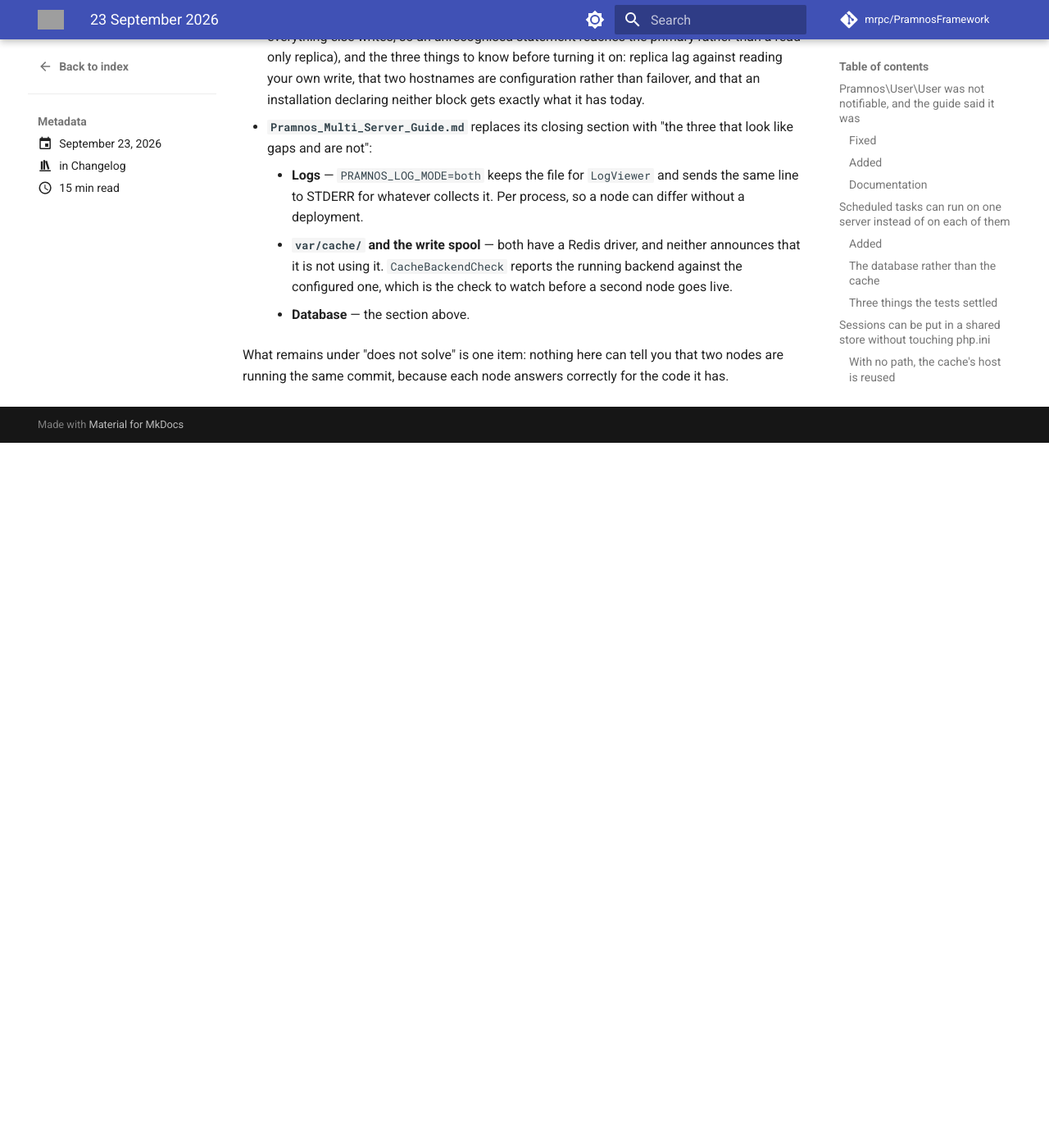
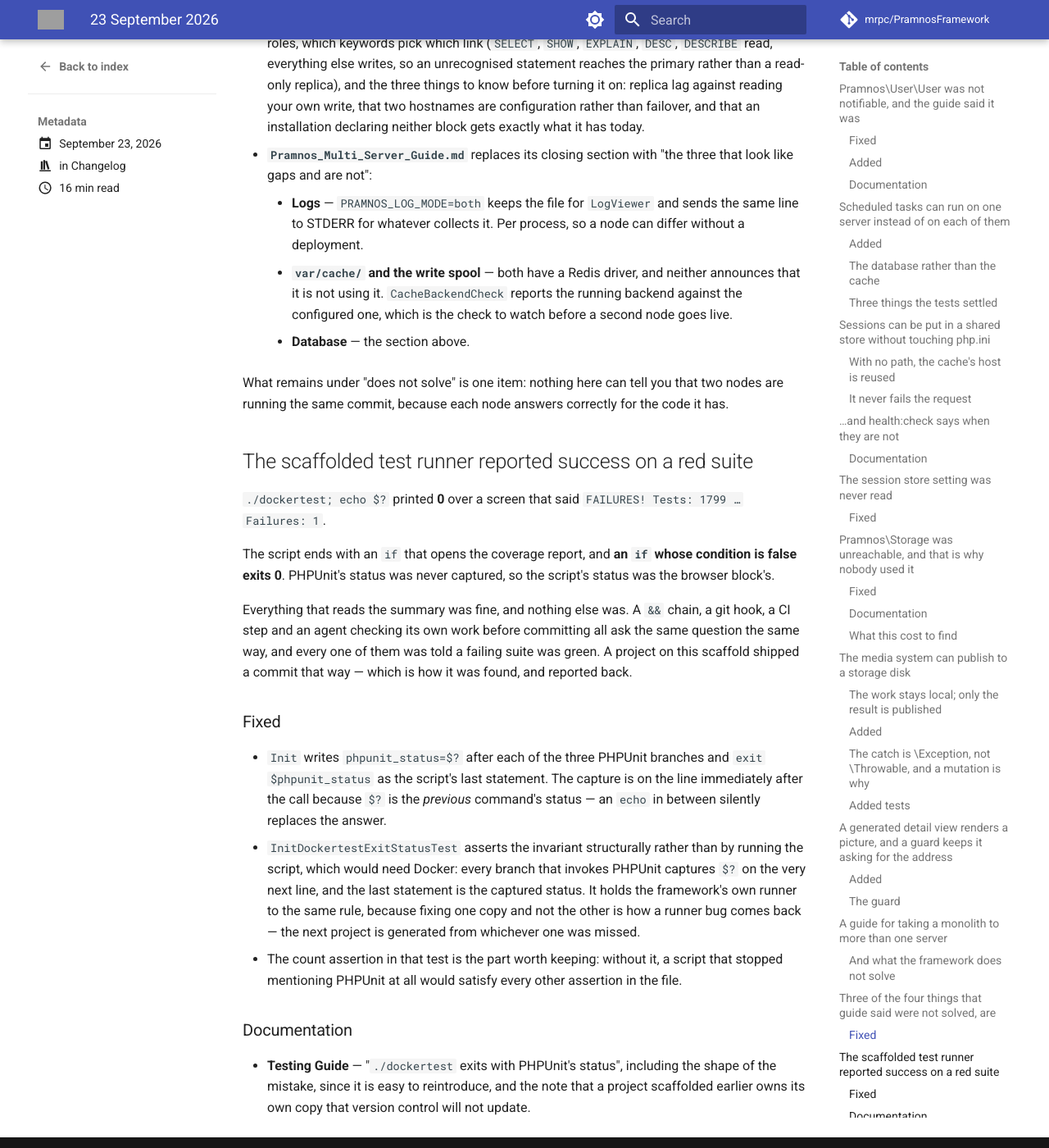
Before and after one commit to mrpc/PramnosFramework, an MkDocs documentation site: the page built from docs/version-history/posts/2026-09-23.md, in a window 1280 px wide and 1400 px high, scrolled down 10488 px. Shown: the whole window at 82% size. Built offline with MkDocs 1.6.1 and Material for MkDocs 9.7.7, drawn with Linux system fonts in a browser that asks for light colours; comment, search, counter and statistics services are not loaded; before the commit the page ends 11028 px from its top, so only the background shows below that; some of the changed text lies outside the part shown; grey boxes are pictures that could not be loaded.

Commit message:
fix(console): the scaffolded test runner reported success on a red suite
`./dockertest; echo $?` printed 0 over a screen reading
`FAILURES! Tests: 1799 … Failures: 1`.

The generated script ends with an `if` that opens the coverage report, and an `if`
whose condition is false exits 0. PHPUnit's status was never captured, so the
script's status was the browser block's.

Everybody who reads the summary was fine and nobody else was. A `&&` chain, a git
hook, a CI step and an agent checking its own work before committing all ask the
question the same way, and each was told a failing suite was green. A project on
this scaffold shipped a commit that way, which is how it surfaced.

- `phpunit_status=$?` after each of the three PHPUnit branches, `exit
  $phpunit_status` as the last statement. The capture is on the line immediately
  after the call because `$?` is the previous command's status, and anything in
  between replaces it.
- `InitDockertestExitStatusTest` checks it structurally rather than by running the
  script, which would need Docker: every branch invoking PHPUnit captures `$?` on
  the next line, and the last statement is that status. It holds this framework's
  own runner to the same rule — fixing one copy and not the other is how a runner
  bug comes back, since the next project is generated from whichever was missed.
- Testing Guide gains the section, including the note that a project scaffolded
  earlier owns its own copy and version control will not update it.

````diff
--- a/docs/Pramnos_Testing_Guide.md
+++ b/docs/Pramnos_Testing_Guide.md
@@ -1526,6 +1526,40 @@ that has never run has no stats row — and the software-emulated path is driven
 this setting is what it will fail against, and the answer is to call the policy yourself
 rather than to turn the workers back on.
 
+## `./dockertest` exits with PHPUnit's status
+
+`echo $?` after a run is PHPUnit's result: **0 for a green suite, non-zero for a
+red one**. It matters because most things that run the suite never read the
+summary on screen:
+
+```bash
+./dockertest --nocoverage && git commit -m "…"   # the commit does not happen on red
+```
+
+A git hook, a CI step, a `&&` chain and an agent checking its own work all ask
+the same question the same way, and a runner that answers 0 for a failing suite
+tells every one of them the work is finished.
+
+The failure is easy to reintroduce, so it is worth knowing the shape: the script
+ends with an `if` that opens the coverage report, and **a shell `if` whose
+condition is false exits 0**. Any statement after PHPUnit becomes the script's
+status unless the status is captured the moment PHPUnit returns:
+
+```bash
+docker-compose exec … vendor/bin/phpunit "${passthrough[@]}"
+phpunit_status=$?     # $? is the *previous* command — nothing may come between
+…
+exit $phpunit_status
+```
+
+`InitDockertestExitStatusTest` asserts it on both the scaffolded runner and this
+framework's own: every branch that invokes PHPUnit captures `$?` on the very next
+line, and the last statement is `exit $phpunit_status`.
+
+**A project scaffolded before this** has its own copy and version control will not
+update it — the same caveat as the lock block below. Check the last lines of your
+`dockertest`; if there is no `exit $phpunit_status`, add the two pieces above.
+
 ## `./dockertest` says a run is already in progress
 
 Two runs against the same Docker databases corrupt each other, so `dockertest`
--- a/docs/version-history/posts/2026-09-23.md
+++ b/docs/version-history/posts/2026-09-23.md
@@ -18,6 +18,7 @@ categories:
 - A generated detail view renders a picture, and a guard keeps it asking for the address
 - A guide for taking a monolith to more than one server
 - Three of the four things that guide said were not solved, are
+- The scaffolded test runner reported success on a red suite
 
 <!-- more -->
 
@@ -431,3 +432,40 @@ shape rule 1 describes: a feature that is present, works, and reads as absent.
 
 What remains under "does not solve" is one item: nothing here can tell you that two nodes
 are running the same commit, because each node answers correctly for the code it has.
+
+## The scaffolded test runner reported success on a red suite
+
+`./dockertest; echo $?` printed **0** over a screen that said
+`FAILURES! Tests: 1799 … Failures: 1`.
+
+The script ends with an `if` that opens the coverage report, and **an `if` whose
+condition is false exits 0**. PHPUnit's status was never captured, so the script's
+status was the browser block's.
+
+Everything that reads the summary was fine, and nothing else was. A `&&` chain, a git
+hook, a CI step and an agent checking its own work before committing all ask the same
+question the same way, and every one of them was told a failing suite was green. A
+project on this scaffold shipped a commit that way — which is how it was found, and
+reported back.
+
+### Fixed
+
+- `Init` writes `phpunit_status=$?` after each of the three PHPUnit branches and
+  `exit $phpunit_status` as the script's last statement. The capture is on the line
+  immediately after the call because `$?` is the *previous* command's status — an
+  `echo` in between silently replaces the answer.
+- `InitDockertestExitStatusTest` asserts the invariant structurally rather than by
+  running the script, which would need Docker: every branch that invokes PHPUnit
+  captures `$?` on the very next line, and the last statement is the captured status.
+  It holds the framework's own runner to the same rule, because fixing one copy and
+  not the other is how a runner bug comes back — the next project is generated from
+  whichever one was missed.
+- The count assertion in that test is the part worth keeping: without it, a script
+  that stopped mentioning PHPUnit at all would satisfy every other assertion in the
+  file.
+
+### Documentation
+
+- **Testing Guide** — "`./dockertest` exits with PHPUnit's status", including the
+  shape of the mistake, since it is easy to reintroduce, and the note that a project
+  scaffolded earlier owns its own copy that version control will not update.
````
Also changed, not shown: other parts of docs/version-history/posts/2026-09-23.md (+1 -1 lines), 2 other files.
